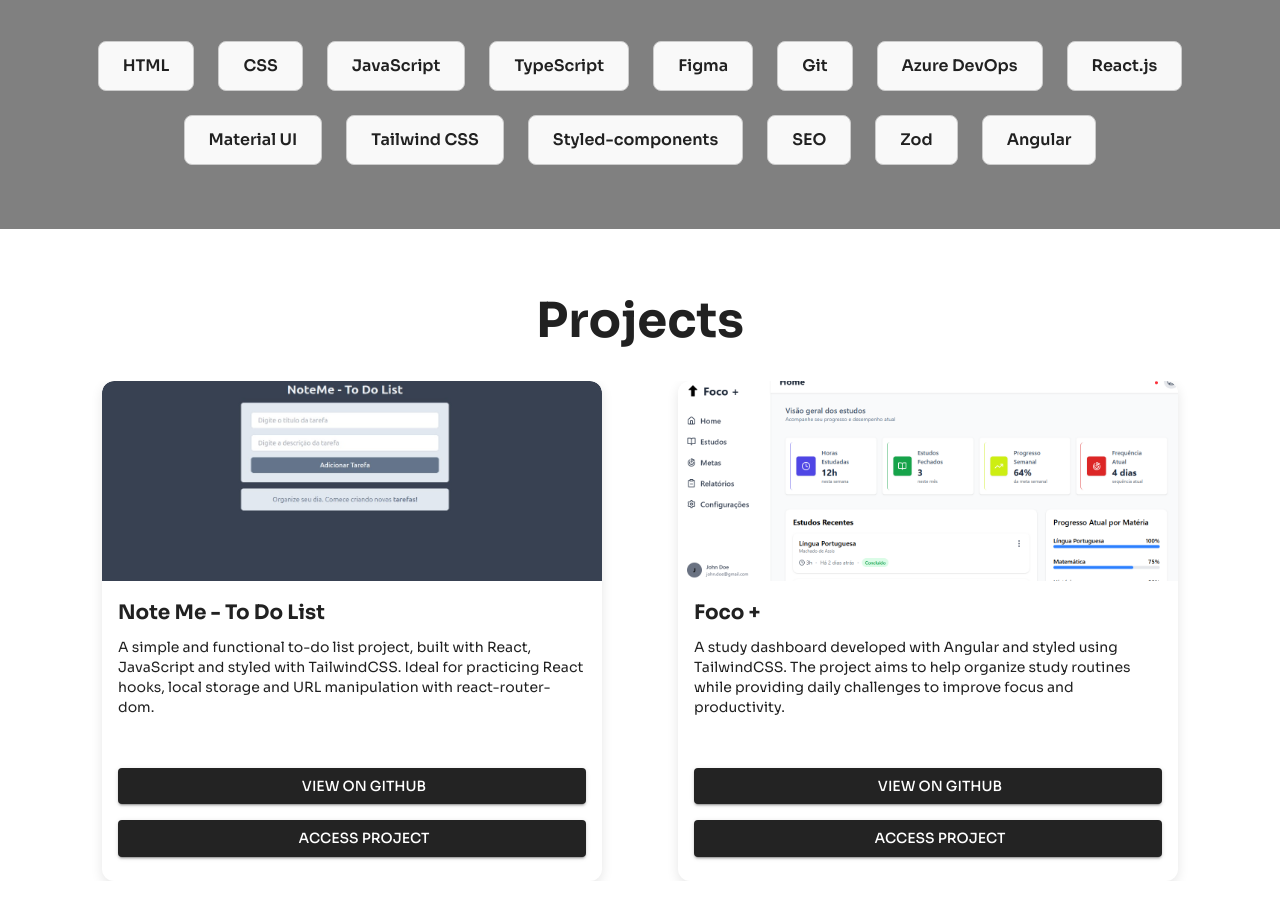
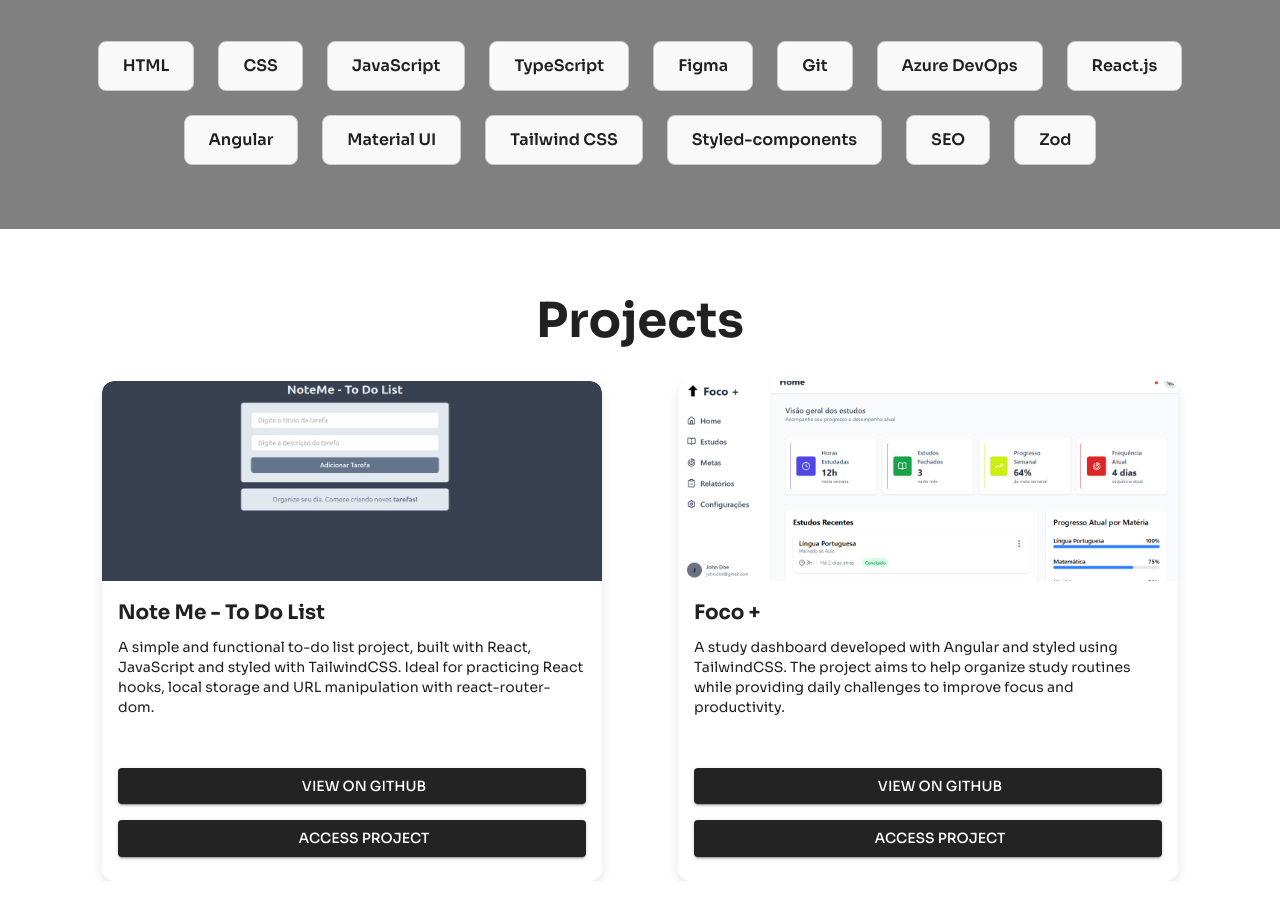
Before and after one commit to patrilucas59/Lucas_Patricio_Portfolio, a React (Vite) app: page / in a window 1280 px wide. Shown: the part 1255-2167 px from the top of the page. Built offline with nearby package versions, Linux system fonts and the light colour scheme; some icons are missing.

Commit message:
fix(Skills): ajuste na ordem da lista de habilidades

```diff
--- a/src/pages/Home/sections/Skills/index.tsx
+++ b/src/pages/Home/sections/Skills/index.tsx
@@ -10,12 +10,12 @@ const skills = [
   'Git',
   'Azure DevOps',
   'React.js',
+  'Angular',
   'Material UI',
   'Tailwind CSS',
   'Styled-components',
   'SEO',
   'Zod',
-  'Angular',
 ]
 
 
```
